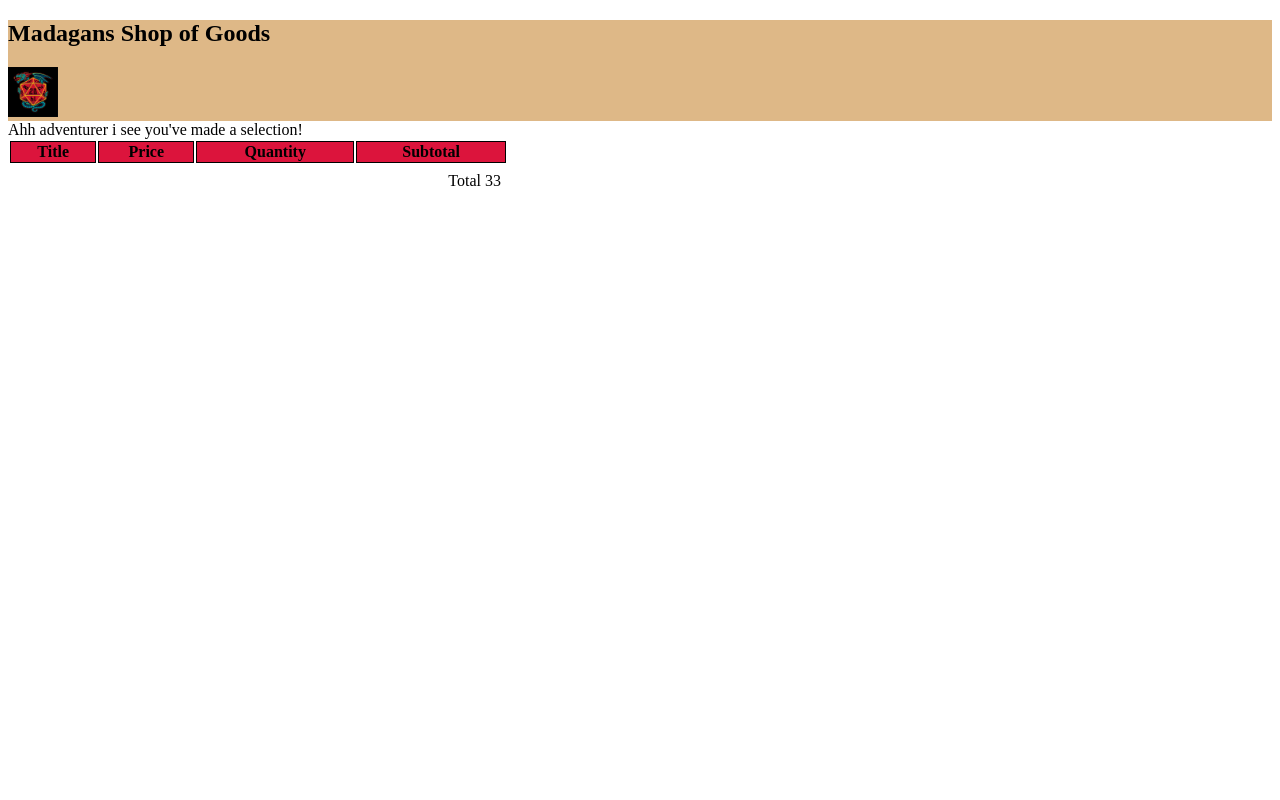
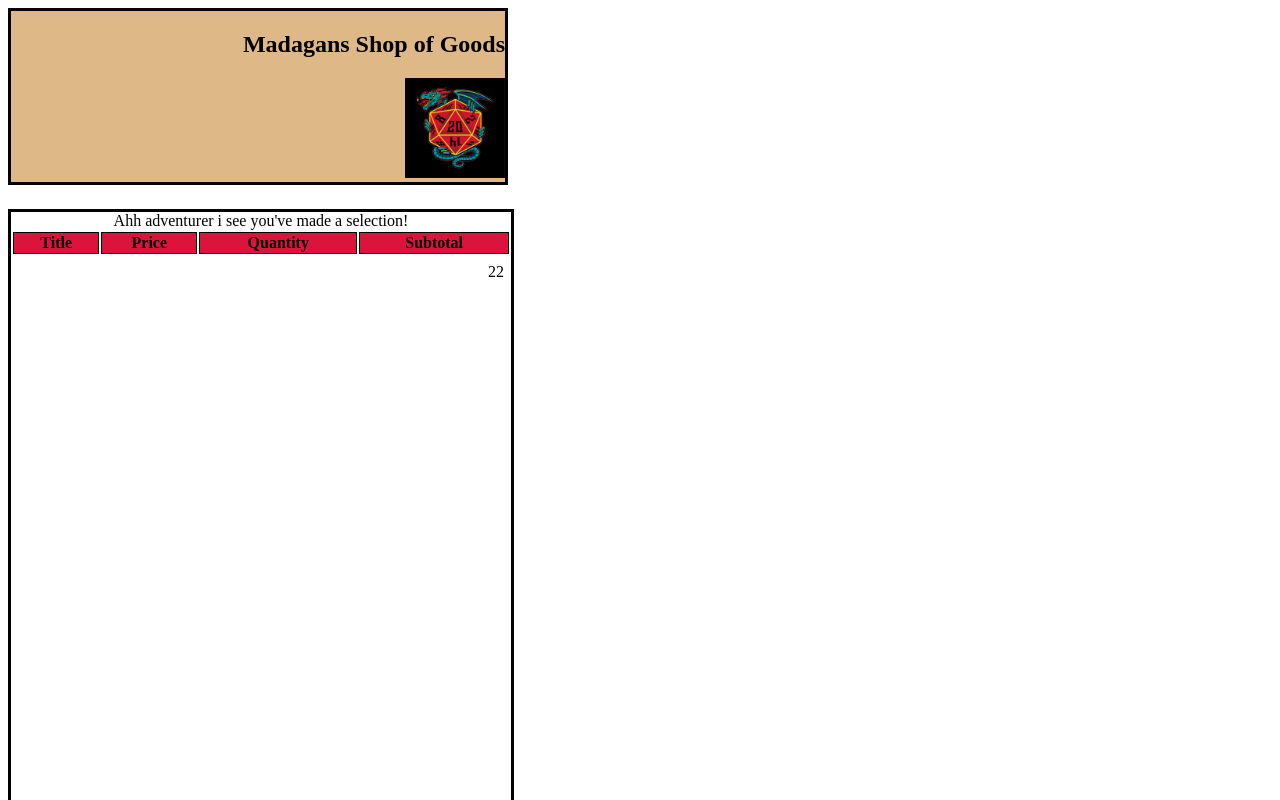
Before and after one commit to JustinMartin7x/lab-06-e-comerce-site, a plain HTML site: page cart/index.html in a window 1280 px wide. Shown: the top 800 px of the page. Drawn offline with Linux system fonts and the light colour scheme.

Commit message:
worked with the funtions

```diff
--- a/cart/cart.css
+++ b/cart/cart.css
@@ -1,29 +1,34 @@
-body main {
+body{
+    text-align: center;
+    justify-content: center;
     width: 500px;
-    height 1000px;
-    flex-direction: column;
-    align-items: center;
-    justify-content: center;
+    height: 1000px;
+
+
+
 }
 header {
     width: auto;
     background-color: burlywood;
-    align-items: right;
-    flex-direction: column;
-    justify-content: right;
+    text-align: right;
+    border: solid;
+
+
 
 }
 img {
-    width: 50px;
-    height 50px
+    width: 100px;
+    height 100px;
     align-items: right;
+
 }
 
 
 section {
-
+    margin-top: 1.5em;
     height: 1000px;
     width: 500px;
+    border: solid;
     flex-direction: column;
     align-items: center;
     justify-content: center+6;
--- a/cart/cart.js
+++ b/cart/cart.js
@@ -1,8 +1,11 @@
 import { renderTable } from './cartutils.js';
+import { items } from '../data.js';
 
 
 
 const table = document.querySelector('tbody');
+
+
 export const cartArray = [
     {
         id: '001',
@@ -19,3 +22,14 @@ for (let i = 0; i < cartArray.length; i++) {
     const tr = renderTable(item);
     table.appendChild(tr);
 }
+
+export function calcTotal(cart) {
+    let totalCost = 0;
+    for (let i = 0; i < cart.length; i++){
+        const item = cart[i];
+        const itemActual = findById(cart, items.id);
+        const subTotal = itemActual.price + item.quantity;
+        totalCost = totalCost + subTotal;
+    }
+    return totalCost;
+}
--- a/cart/cartutils.js
+++ b/cart/cartutils.js
@@ -1,5 +1,5 @@
 import { items } from '../data.js';
-import { cartArray } from './cart.js';
+import { cartArray, calcTotal } from './cart.js';
 
 
 export function findById(someArray, someId) {
@@ -32,9 +32,9 @@ export function renderTable(cartItem) {
     tr.append(tdName, tdPrice, tdQuantity, tdTotal);
     return tr;
 }
-export function calcTotal(cartArray) {
-    let totalCost = 0;
-    for (let i = 0; i < cartArray.length; i++){
-    const item = cartArray[i];
 
-}
+
+
+const totalCost = calcTotal(cartArray);
+const total = document.querySelectorAll('total');
+total.textContent = `${totalCost}`;
--- a/cart/index.html
+++ b/cart/index.html
@@ -32,7 +32,7 @@
                 <tfoot>
                     <tr>
                         <td class="unstyle" colspan="2"></td>
-                        <td class="total unstyle" colspan="2">Total 33</td>
+                        <td class="total unstyle" colspan="2">22</td>
                     </tr>
                 </tfoot>
               </table>
```
Also changed, not shown: test/example.test.js (+3 -3 lines).
